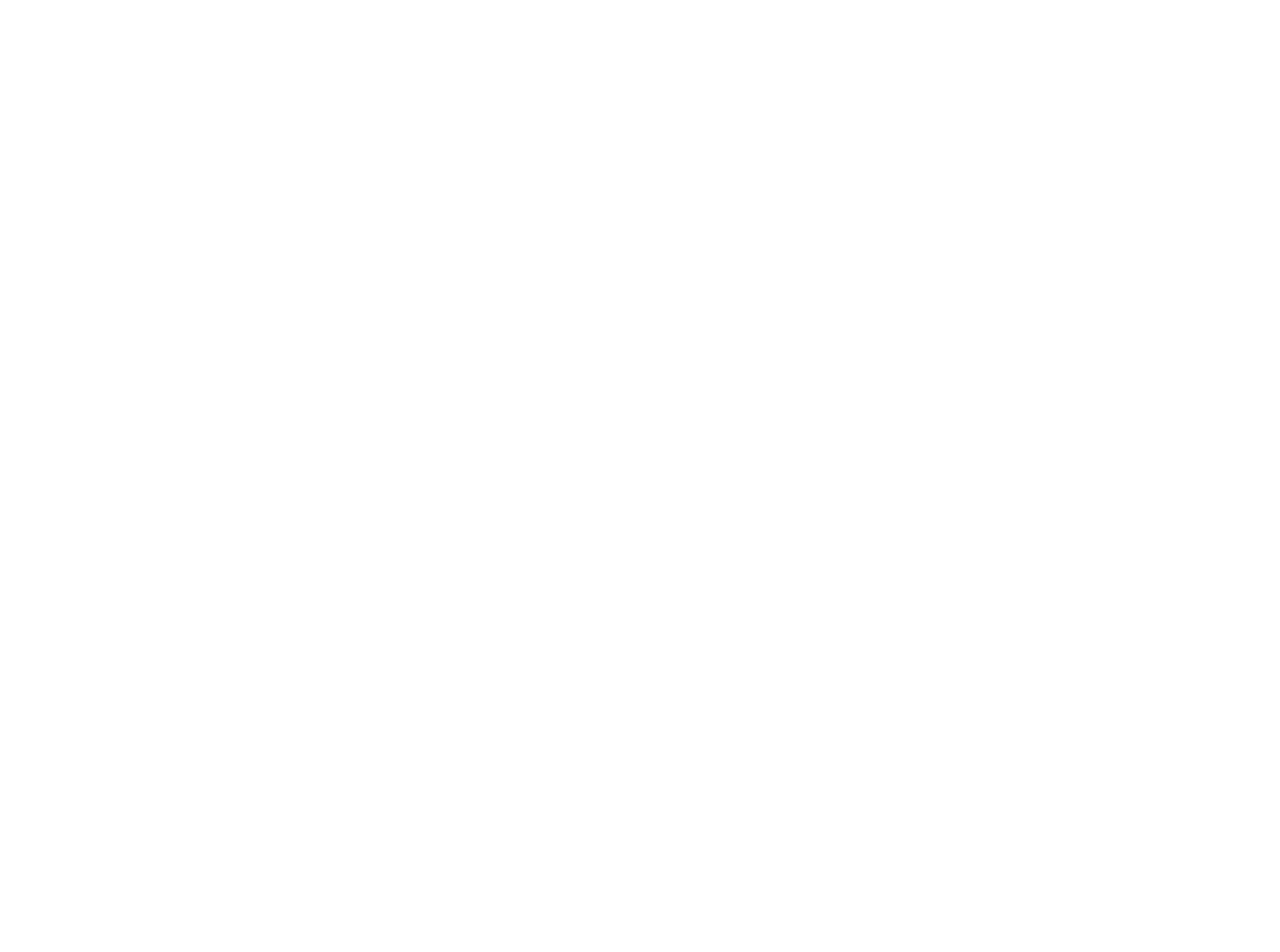
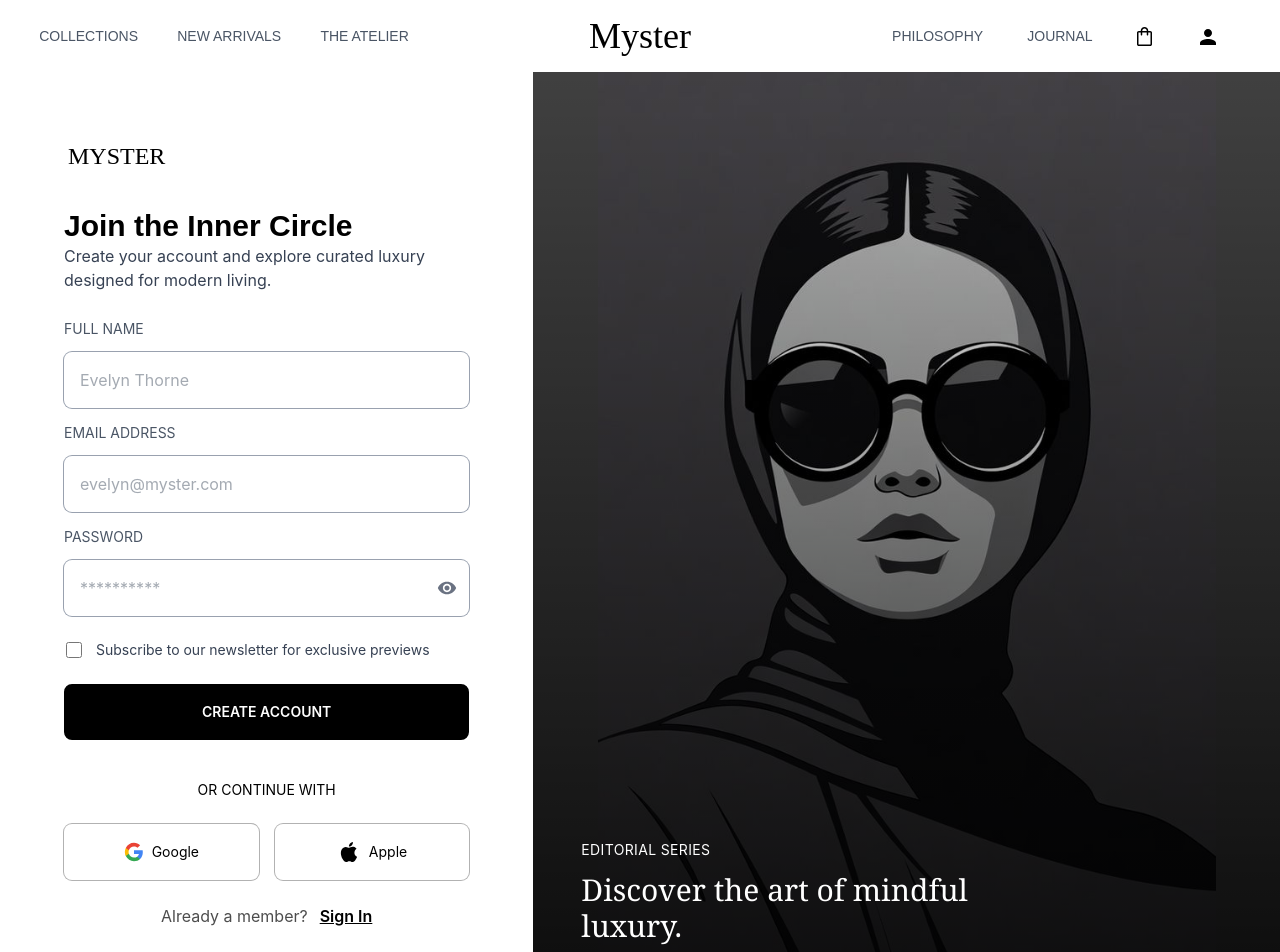
Before and after one commit to Kevlar-9/MYSTER, a React (Vite) app: page /signup in a window 1280 px wide. Shown: the top 952 px of the page. Before the commit the page ends 800 px from the top, so only its background shows below. Built offline with nearby package versions, Linux system fonts and the light colour scheme.

Commit message:
done with login

```diff
--- a/src/components/Footer.jsx
+++ b/src/components/Footer.jsx
@@ -1,6 +1,6 @@
 function Footer () {
   return (
-    <footer className="bg-gray-50 w-full border-t border-gray-200 fixed bottom-0">
+    <footer className="bg-gray-50 w-full border-t border-gray-200">
       <div className="max-w-6xl mx-auto px-6 py-12 grid grid-cols-1 md:grid-cols-4 gap-8">
         <div>
           <h2 className="text-2xl font-serif mb-3">Myster</h2>
--- a/src/pages/Home.jsx
+++ b/src/pages/Home.jsx
@@ -1,4 +1,5 @@
 import Model from '../assets/model.jpg'
+
 function Home(){
   return (
     <main className="min-h-screen">
@@ -7,7 +8,7 @@
         style={{ backgroundImage: `url(${Model})` }}
       >
         <div className="absolute inset-0 bg-black/70" />
-        <div className="relative z-10 flex min-h-screen flex-col items-center justify-center px-6 text-center">
+        <div className="relative flex min-h-screen flex-col items-center justify-center px-6 text-center">
           <p className="mb-4 text-xs uppercase tracking-[0.35em] text-white/80">
             AESTHETICALLY SILENT
           </p>
--- a/src/pages/Signin.jsx
+++ b/src/pages/Signin.jsx
@@ -1,9 +1,10 @@
 import { useState } from 'react';
 import AppleIcon from '@mui/icons-material/Apple';
-import GoogleIcon from '@mui/icons-material/Google';
+import siginimg from '../assets/signin.jpg'
 import VisibilityIcon from '@mui/icons-material/Visibility';
 import Header from '../components/Header.jsx'
 import Footer from '../components/Footer.jsx'
+import google from '../assets/google.svg'
 
 import {Link} from 'react-router-dom'
 function Signin () {
@@ -13,7 +14,78 @@
     <div className="h-full bg-white text-black">
       <div className="hidden sm:block">
         <Header />
-        <main></main>
+        <main className='flex min-h-[cal(100vh-128px)]'>
+          <div
+            className='w-7/12 bg-black/75 relative bg-contain  bg-center bg-no-repeat min-h-[calc(100vh-128px)]'
+            style={{ backgroundImage: `url(${siginimg})` }}
+          >
+            <div className='absolute inset-0 bg-gradient-to-t from-black/80 to-transparent'></div>
+            <div className='relative z-10 h-full flex items-end p-12'>
+              <div className='text-white max-w-md'>
+                <p className='uppercase text-sm tracking-wide mb-3'>Editorial Series</p>
+                <h2 className='text-3xl font-serif'>The art of intentionality and curated living.</h2>
+              </div>
+            </div>
+          </div>
+
+          <div className='w-5/12 bg-white p-12 flex items-center'>
+            <div className='w-full'>
+              <div className="p-5 text-left">
+                <h1 className="text-2xl font-[serif]">MYSTER</h1>
+              </div>
+              <div className="p-4">
+                <div className="flex-col">
+                  <h1 className="text-3xl font-semibold font-[arial]">Welcome Back</h1>
+                  <p className='text-gray-700 mb-6'>Please enter your details to continue your journey.</p>
+                </div>
+                <form action="">
+                  <label className="text-sm text-gray-600">EMAIL ADDRESS</label>
+                  <input className="ring-1 ring-gray-400 text-gray-600 bg-white p-4 w-full rounded-lg mb-3 mt-3" type="email"  placeholder="name@example.com"/>
+                  <label className="text-sm text-gray-600">PASSWORD</label>
+                  <div className="relative mb-3 mt-3">
+                    <input
+                      className="ring-1 ring-gray-400 text-gray-600 bg-white p-4 w-full rounded-lg pr-12"
+                      type={showPassword ? 'text' : 'password'}
+                      placeholder="**********"
+                    />
+                    <button
+                      type="button"
+                      className="absolute inset-y-0 right-3 flex items-center text-gray-500"
+                      onClick={() => setShowPassword((prev) => !prev)}
+                    >
+                      <VisibilityIcon fontSize="small" />
+                    </button>
+                  </div>
+                  <div className='flex items-end justify-end mb-3'>
+                    <Link to='#' className='underline mt-3'>Forgot Password?</Link>
+                  </div>
+                  <button type="button" className="w-full rounded-lg border-2 border-black mt-3 mb-10 bg-black px-4 py-4 text-sm font-semibold text-white  transition duration-150 ease-in-out hover:bg-black/95 hover:shadow-lg">
+                    SIGN IN
+                  </button>
+                </form>
+
+                <div>
+                  <h1 className="text-center text-sm mb-6">OR CONTINUE WITH</h1>
+                  <div className="flex justify-between gap-4 mb-6">
+                    <Link to='/' className="gap-2 bg-white rounded-lg flex-1 p-4 flex items-center justify-center hover:bg-gray-100 ring-1 ring-black/30 hover:ring-2 transition duration-150">
+                      <img src={google} alt="Google" className='h-5'/>
+                      <span className='text-sm'>Google</span>
+                    </Link>
+                    <Link to='/' className="gap-2 bg-white rounded-lg flex-1 p-4 flex items-center justify-center hover:bg-gray-100 ring-1 ring-black/30 hover:ring-2 transition duration-150">
+                      <AppleIcon />
+                      <span className='text-sm'>Apple</span>
+                    </Link>
+                  </div>
+                </div>
+
+                <div className='flex gap-3 items-center justify-center'>
+                  <h3 className='text-black/70'>New to Myster?</h3>
+                  <Link to='/Signup' className='underline font-semibold'>Create an account</Link>
+                </div>
+              </div>
+            </div>
+          </div>
+        </main>
         <Footer />
       </div>
 
@@ -58,22 +130,24 @@
         <div>
           <h1 className="text-center text-sm mb-10">OR CONTINUE WITH</h1>
           <div className="flex justify-evenly gap-4 mb-10">
-          <Link to='/' className="bg-white rounded-lg w-full p-3 flex items-center justify-center hover:bg-gray-200 ring-2 transition duration-150">
+          <Link to='/' className="gap-2 bg-white rounded-lg w-full p-4 flex items-center justify-center hover:bg-gray-100 ring-1 ring-black/30 hover:ring-2 transition duration-150">
           <div>
-            <GoogleIcon />
+            <img src={google}/>
           </div>
+          <h3 className='text-xl'>Google</h3>
           </Link>
-          <Link to='/' className="bg-white rounded-lg w-full p-3 flex items-center justify-center hover:bg-gray-200 ring-2 transition duration-150">
+          <Link to='/' className="gap-2 bg-white rounded-lg w-full p-4 flex items-center justify-center hover:bg-gray-100 ring-1 ring-black/30 hover:ring-2 transition duration-150">
           <div>
             <AppleIcon />
           </div>
+          <h3 className='text-xl'>Apple</h3>
           </Link>
           </div>
         </div>
 
-        <div className='flex gap-5 items-center justify-center'>
-          <h3>Dont have an account?</h3>
-          <Link to='/Signup' className='underline font-semibold'>Sign Up</Link>
+        <div className='flex gap-3 items-center justify-center'>
+          <h3 className='text-black/70'>New to Myster?</h3>
+          <Link to='/Signup' className='underline font-semibold'>Create an account</Link>
         </div>
         </div>
       </div>
--- a/src/pages/Signup.jsx
+++ b/src/pages/Signup.jsx
@@ -1,30 +1,115 @@
 import { useState } from 'react';
+import AppleIcon from '@mui/icons-material/Apple';
 import VisibilityIcon from '@mui/icons-material/Visibility';
+import Header from '../components/Header.jsx';
+import Footer from '../components/Footer.jsx';
+import signupImg from '../assets/signin.jpg';
+import google from '../assets/google.svg';
+import { Link } from 'react-router-dom';
 
-import {Link} from 'react-router-dom'
-function Signup () {
+function Signup() {
   const [showPassword, setShowPassword] = useState(false);
 
   return (
-    <div className="h-full bg-white">
-      <div className="hidden">1</div>
+    <div className="h-full bg-white text-black">
+      <div className="hidden sm:block">
+        <Header />
+        <main className="flex min-h-[calc(100vh-128px)]">
+          <div className="w-5/12 bg-white p-12 flex items-center">
+            <div className="w-full">
+              <div className="p-5 text-left">
+                <h1 className="text-2xl font-[serif]">MYSTER</h1>
+              </div>
+              <div className="p-4">
+                <div className="flex-col">
+                  <h1 className="text-3xl font-semibold font-[arial]">Join the Inner Circle</h1>
+                  <p className="text-gray-700 mb-6">Create your account and explore curated luxury designed for modern living.</p>
+                </div>
+                <form action="">
+                  <label className="text-sm text-gray-600">FULL NAME</label>
+                  <input className="ring-1 ring-gray-400 text-gray-600 bg-white p-4 w-full rounded-lg mb-3 mt-3" type="text" placeholder="Evelyn Thorne" />
+                  <label className="text-sm text-gray-600">EMAIL ADDRESS</label>
+                  <input className="ring-1 ring-gray-400 text-gray-600 bg-white p-4 w-full rounded-lg mb-3 mt-3" type="email" placeholder="evelyn@myster.com" />
+                  <label className="text-sm text-gray-600">PASSWORD</label>
+                  <div className="relative mb-3 mt-3">
+                    <input
+                      className="ring-1 ring-gray-400 text-gray-600 bg-white p-4 w-full rounded-lg pr-12"
+                      type={showPassword ? 'text' : 'password'}
+                      placeholder="**********"
+                    />
+                    <button
+                      type="button"
+                      className="absolute inset-y-0 right-3 flex items-center text-gray-500"
+                      onClick={() => setShowPassword((prev) => !prev)}
+                    >
+                      <VisibilityIcon fontSize="small" />
+                    </button>
+                  </div>
+                  <label className="flex items-center gap-3 mb-3 mt-6 cursor-pointer text-sm text-gray-700">
+                    <input
+                      type="checkbox"
+                      className="h-4 w-5 rounded-md border border-gray-300 bg-white accent-black focus:ring-0 outline-none"
+                    />
+                    <span className="leading-5">Subscribe to our newsletter for exclusive previews</span>
+                  </label>
+                  <button type="button" className="w-full rounded-lg border-2 border-black mt-3 mb-10 bg-black px-4 py-4 text-sm font-semibold text-white transition duration-150 ease-in-out hover:bg-black/95 hover:shadow-lg">
+                    CREATE ACCOUNT
+                  </button>
+                </form>
 
+                <div>
+                  <h1 className="text-center text-sm mb-6">OR CONTINUE WITH</h1>
+                  <div className="flex justify-between gap-4 mb-6">
+                    <Link to='/' className="gap-2 bg-white rounded-lg flex-1 p-4 flex items-center justify-center hover:bg-gray-100 ring-1 ring-black/30 hover:ring-2 transition duration-150">
+                      <img src={google} alt="Google" className="h-5" />
+                      <span className="text-sm">Google</span>
+                    </Link>
+                    <Link to='/' className="gap-2 bg-white rounded-lg flex-1 p-4 flex items-center justify-center hover:bg-gray-100 ring-1 ring-black/30 hover:ring-2 transition duration-150">
+                      <AppleIcon />
+                      <span className="text-sm">Apple</span>
+                    </Link>
+                  </div>
+                </div>
+
+                <div className="flex gap-3 items-center justify-center">
+                  <h3 className="text-black/70">Already a member?</h3>
+                  <Link to='/Signin' className="underline font-semibold">Sign In</Link>
+                </div>
+              </div>
+            </div>
+          </div>
+
+          <div
+            className="w-7/12 bg-black/75 relative bg-contain bg-center bg-no-repeat min-h-[calc(100vh-128px)]"
+            style={{ backgroundImage: `url(${signupImg})` }}
+          >
+            <div className="absolute inset-0 bg-linear-to-t from-black/80 to-transparent"></div>
+            <div className="relative z-10 h-full flex items-end p-12">
+              <div className="text-white max-w-md">
+                <p className="uppercase text-sm tracking-wide mb-3">Editorial Series</p>
+                <h2 className="text-3xl font-serif">Discover the art of mindful luxury.</h2>
+              </div>
+            </div>
+          </div>
+        </main>
+        <Footer />
+      </div>
 
       <div className="bg-white h-full text-black sm:hidden">
         <div className="p-5 text-center">
-          <h1 className="text-2xl font-[playfair]">MYSTER</h1>
+          <h1 className="text-2xl font-[serif]">MYSTER</h1>
         </div>
         <div className="p-4 h-full">
-        <div className="flex-col text-center">
-          <h1 className="text-4xl font-bold font-[playfair] mb-3">Join the Inner Circle</h1>
-          <p className='text-gray-700 mb-15'>Discover a curated world of <br /> understated luxury and timeless <br /> design</p>
-        </div>
-        <div>
+          <div className="flex-col text-center">
+            <h1 className="text-3xl font-semibold font-[arial]">Join the Inner Circle</h1>
+            <p className="text-gray-700 mb-6">Discover curated luxury and timeless design.</p>
+          </div>
+          <div>
             <form action="">
               <label className="text-sm text-gray-600">FULL NAME</label>
-              <input className="ring-1 ring-gray-400 text-gray-600 bg-white p-4 w-full rounded-lg mb-3 mt-3" type="text"  placeholder="Evelyn Thorne"/>
+              <input className="ring-1 ring-gray-400 text-gray-600 bg-white p-4 w-full rounded-lg mb-3 mt-3" type="text" placeholder="Evelyn Thorne" />
               <label className="text-sm text-gray-600">EMAIL ADDRESS</label>
-              <input className="ring-1 ring-gray-400 text-gray-600 bg-white p-4 w-full rounded-lg mb-3 mt-3" type="email"  placeholder="evenlyn@myster.com"/>
+              <input className="ring-1 ring-gray-400 text-gray-600 bg-white p-4 w-full rounded-lg mb-3 mt-3" type="email" placeholder="evelyn@myster.com" />
               <label className="text-sm text-gray-600">PASSWORD</label>
               <div className="relative mb-3 mt-3">
                 <input
@@ -40,28 +125,27 @@
                   <VisibilityIcon fontSize="small" />
                 </button>
               </div>
-              <label className='flex items-center gap-3 mb-3 mt-6 cursor-pointer text-sm text-gray-700'>
+              <label className="flex items-center gap-3 mb-3 mt-6 cursor-pointer text-sm text-gray-700">
                 <input
                   type="checkbox"
-                  className='h-4 w-5 rounded-md border border-gray-300 bg-white accent-black focus:ring-0 outline-none'
+                  className="h-4 w-5 rounded-md border border-gray-300 bg-white accent-black focus:ring-0 outline-none"
                 />
-                <span className='leading-5'>Subscribe to our newsletter for exclusive previews</span>
+                <span className="leading-5">Subscribe to our newsletter for exclusive previews</span>
               </label>
-              <button type="button" className="w-full rounded-lg border-2 border-black mt-3 mb-9 bg-black px-4 py-4 text-sm font-semibold text-white  transition duration-150 ease-in-out hover:bg-black/95 hover:shadow-lg">
+              <button type="button" className="w-full rounded-lg border-2 border-black mt-3 mb-10 bg-black px-4 py-4 text-sm font-semibold text-white transition duration-150 ease-in-out hover:bg-black/95 hover:shadow-lg">
                 CREATE ACCOUNT
               </button>
             </form>
-        </div>
+          </div>
 
-
-        <div className='flex gap-5 items-center justify-center'>
-          <h3>Already a member?</h3>
-          <Link to='/Signin' className='underline font-semibold'>Sign In</Link>
-        </div>
+          <div className="flex gap-3 items-center justify-center">
+            <h3 className="text-black/70">Already a member?</h3>
+            <Link to='/Signin' className="underline font-semibold">Sign In</Link>
+          </div>
         </div>
       </div>
     </div>
-  )
+  );
 }
 
-export default Signup
+export default Signup;
```
Also changed, not shown: src/assets/google.svg (added), src/assets/signin.jpg (added).
